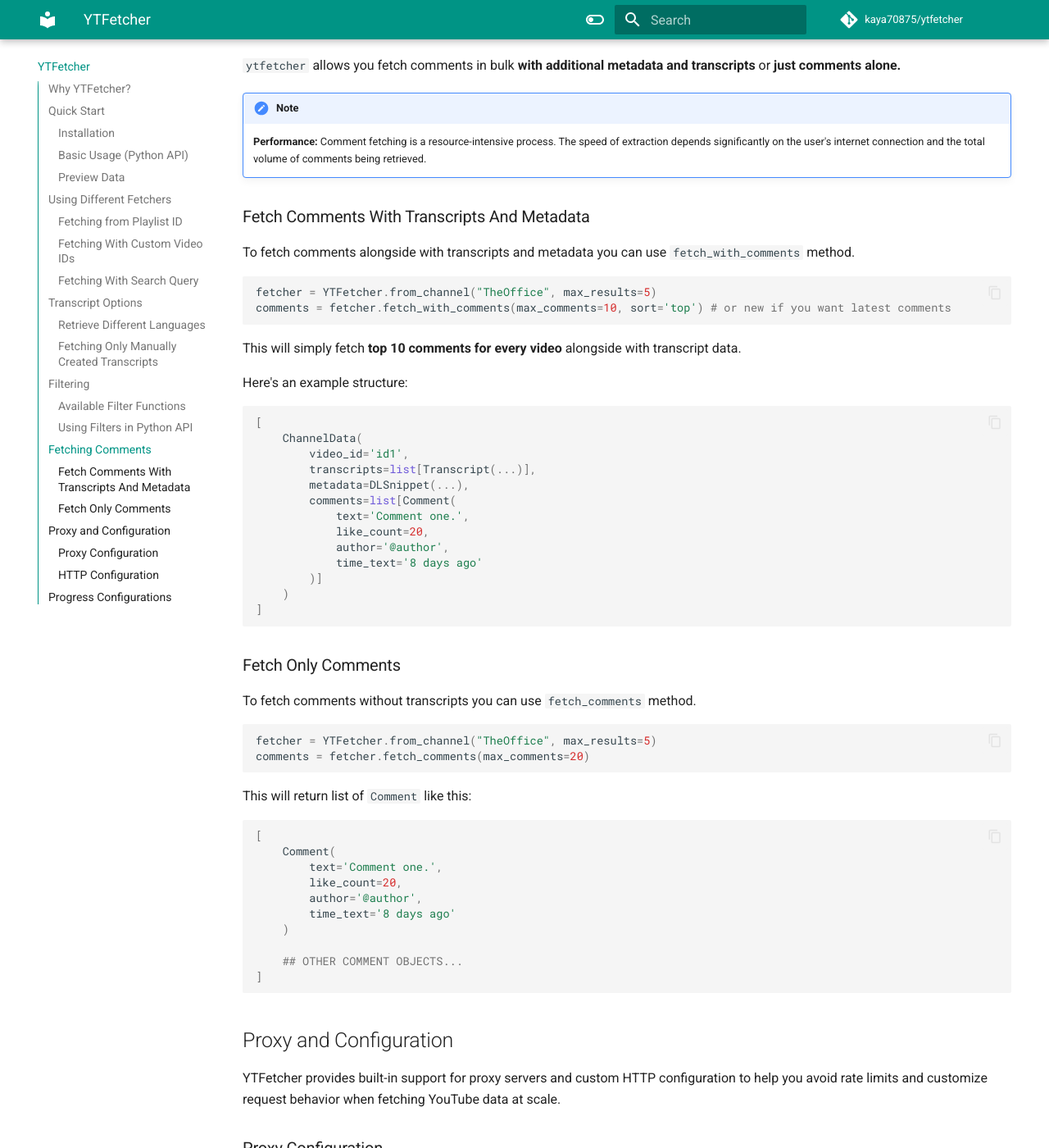
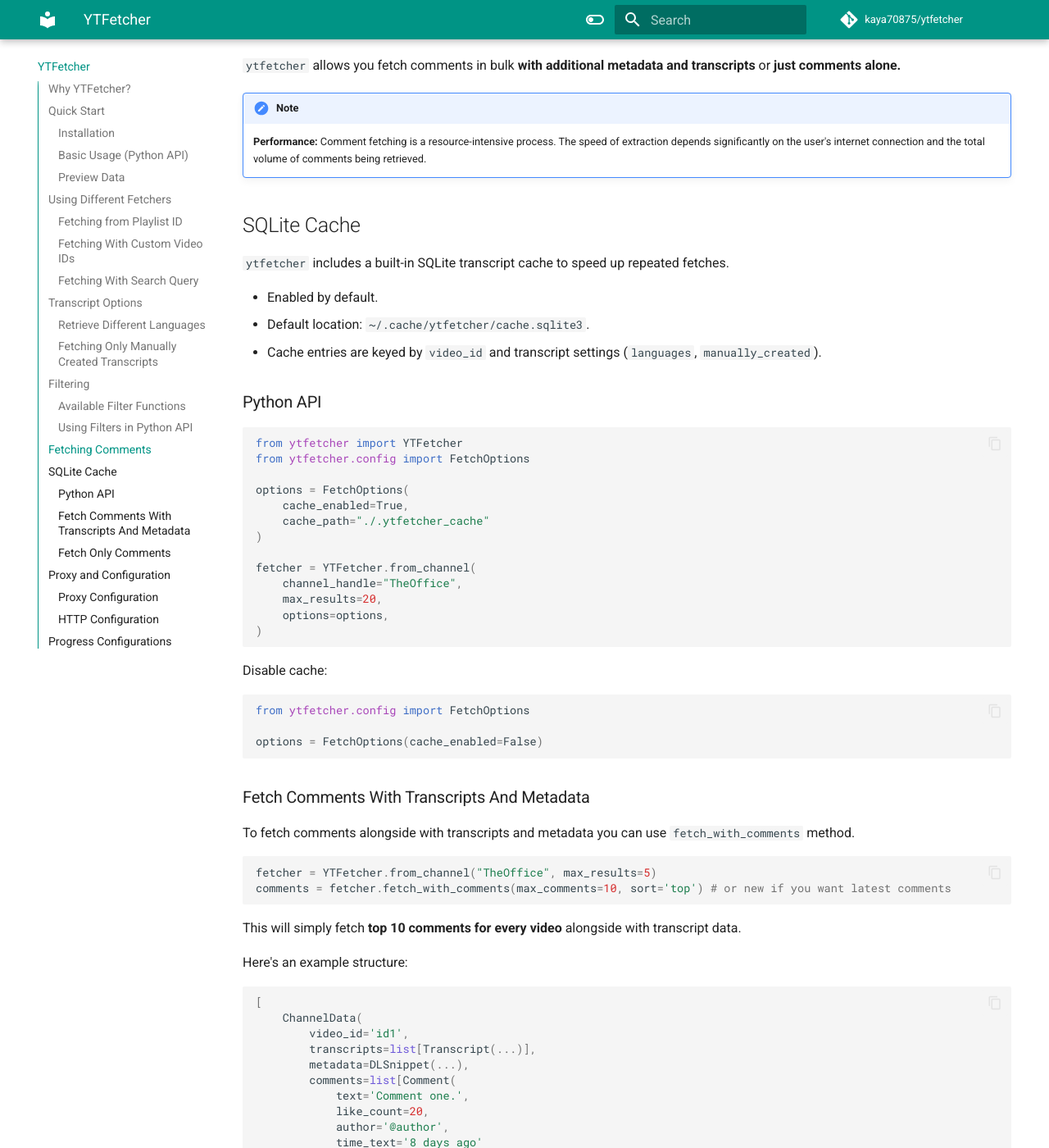
Before and after one commit to kaya70875/ytfetcher, an MkDocs documentation site: the page built from docs/index.md, in a window 1280 px wide and 1400 px high, scrolled down 5281 px. Shown: the whole window at 82% size. Built offline with MkDocs 1.6.1 and Material for MkDocs 9.7.7, drawn with Linux system fonts in a browser that asks for light colours; comment, search, counter and statistics services are not loaded.

Commit message:
docs: add cache for mkdocs

````diff
--- a/docs/index.md
+++ b/docs/index.md
@@ -221,6 +221,40 @@
 !!! Note
     **Performance:** Comment fetching is a resource-intensive process. The speed of extraction depends significantly on the user's internet connection and the total volume of comments being retrieved.
 
+## SQLite Cache
+
+`ytfetcher` includes a built-in SQLite transcript cache to speed up repeated fetches.
+
+- Enabled by default.
+- Default location: `~/.cache/ytfetcher/cache.sqlite3`.
+- Cache entries are keyed by `video_id` and transcript settings (`languages`, `manually_created`).
+
+### Python API
+
+```python
+from ytfetcher import YTFetcher
+from ytfetcher.config import FetchOptions
+
+options = FetchOptions(
+    cache_enabled=True,
+    cache_path="./.ytfetcher_cache"
+)
+
+fetcher = YTFetcher.from_channel(
+    channel_handle="TheOffice",
+    max_results=20,
+    options=options,
+)
+```
+
+Disable cache:
+
+```python
+from ytfetcher.config import FetchOptions
+
+options = FetchOptions(cache_enabled=False)
+```
+
 ### Fetch Comments With Transcripts And Metadata
 To fetch comments alongside with transcripts and metadata you can use `fetch_with_comments` method.
 
````
